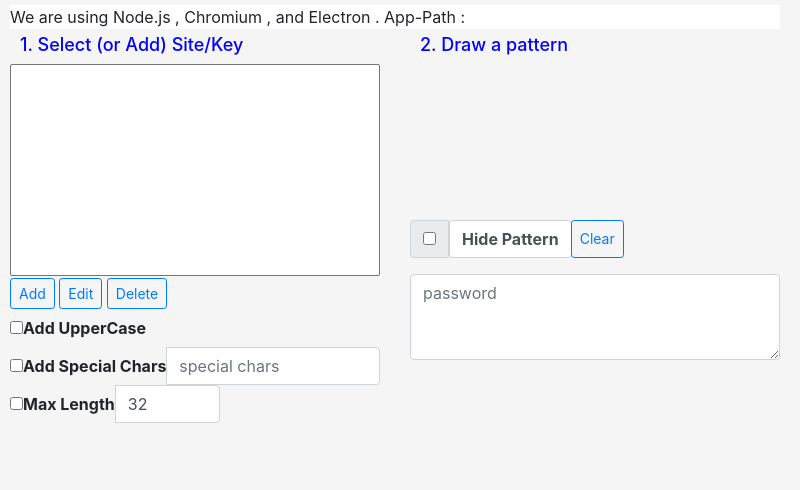
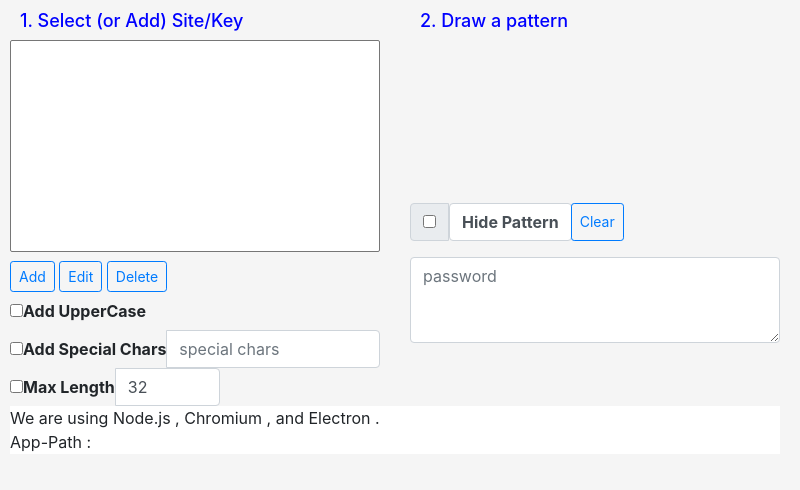
Before and after one commit to raddevus/CYaPass-Electron, an Electron app: page index.html in a window 800 px wide. Drawn offline with nearby package versions, Linux system fonts and the light colour scheme; no server answers.

Commit message:
Removed un-needed file menu and added some style to place better spacing around buttons.

```diff
--- a/css/main.css
+++ b/css/main.css
@@ -2,6 +2,7 @@
 html{padding : 2px 20px 0px 10px;}
 html, #formBody { background-color:WhiteSmoke; padding-top: 5px;}
 #SiteListBox{width:100%;}
+.topPad{margin-top: 7px;}
 #SiteListButtons{margin-left:20px;}
 #addUpperCaseContainer{padding-top : 15px;}
 .modal-title{padding: 5px 15px 0px 15px;}
--- a/index.html
+++ b/index.html
@@ -6,19 +6,15 @@
     <script src="sha256.js"></script>
   </head>
   <body>
-    We are using Node.js <span id="node-version"></span>,
-    Chromium <span id="chrome-version"></span>,
-    and Electron <span id="electron-version"></span>.
-    App-Path : <span id="app-path"></span>
-    <body>
-
  <div id="formBody" class="row">
    <div class="col-sm-6" >
      <h3 class="cyaHeader">1. Select (or Add) Site/Key</h3>
      <select id="SiteListBox" size="10"></select>
-     <button type="button" class="btn btn-sm btn-outline-primary" onclick="addButtonClick()">Add</button>
-     <button type="button" class="btn btn-sm btn-outline-primary" onclick="editButtonClick()">Edit</button>
-     <button type="button" class="btn btn-sm btn-outline-primary" onclick="deleteButtonClick()">Delete</button>
+     <div class="topPad">
+      <button type="button" class="btn btn-sm btn-outline-primary" onclick="addButtonClick()">Add</button>
+      <button type="button" class="btn btn-sm btn-outline-primary" onclick="editButtonClick()">Edit</button>
+      <button type="button" class="btn btn-sm btn-outline-primary" onclick="deleteButtonClick()">Delete</button>
+     </div>
 
      <form class="form-inline">
        <div class="input-group">
@@ -38,7 +34,7 @@
    <div class="col-sm-6" >
    <h3 class="cyaHeader">2. Draw a pattern</h3>
    <canvas id="mainGrid">You're browser does not support HTML5.</canvas>
-    <div class="input-group mb-3">
+    <div class="input-group mb-3 topPad">
         <div class="input-group-prepend">
           <div class="input-group-text">
             <input type="checkbox" id="hidePatternCheckBox">
@@ -123,9 +119,13 @@
    </div>
  </div>
 </div>
-
+<div>
+    We are using Node.js <span id="node-version"></span>,
+    Chromium <span id="chrome-version"></span>,
+    and Electron <span id="electron-version"></span>.
+    <br/>App-Path : <span id="app-path"></span>
+</div>
 </body>
     <!-- You can also require other files to run in this process -->
     <script src="./renderer.js"></script>
-  </body>
 </html>
--- a/main.js
+++ b/main.js
@@ -19,7 +19,7 @@ function createWindow () {
     }
   })
 
-
+  mainWindow.setMenu(null);
 
   // and load the index.html of the app.
   mainWindow.loadFile('index.html')
```
